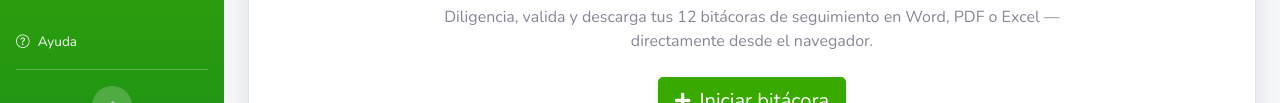
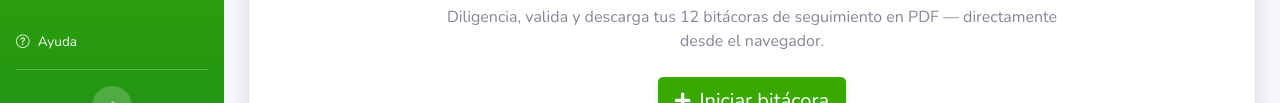
Before and after one commit to HUB-Seguimiento/PROYECT---BIT, a website with bundled scripts: page index.html in a window 1280 px wide. Shown: the part 260-363 px from the top of the page. Built offline with nearby package versions, Linux system fonts and the light colour scheme.

Commit message:
se modifica la frese inicial en la pagina index, solo sale que genera PDF

```diff
--- a/index.html
+++ b/index.html
@@ -128,7 +128,7 @@
                             <img src="img/logo_SENA.png" alt="Logotipo SENA" class="mb-3" style="height:64px;">
                             <h1 class="h3 text-gray-800 font-weight-bold mb-2">Generador de Bitácoras — Etapa Productiva</h1>
                             <p class="text-muted mb-4 mx-auto" style="max-width:620px;">
-                                Diligencia, valida y descarga tus 12 bitácoras de seguimiento en Word, PDF o Excel — directamente desde el navegador.
+                                Diligencia, valida y descarga tus 12 bitácoras de seguimiento en PDF — directamente desde el navegador.
                             </p>
                             <a href="bitacora.html" class="btn btn-primary btn-lg shadow-sm">
                                 <i class="fas fa-plus fa-sm mr-1"></i> Iniciar bitácora
```
